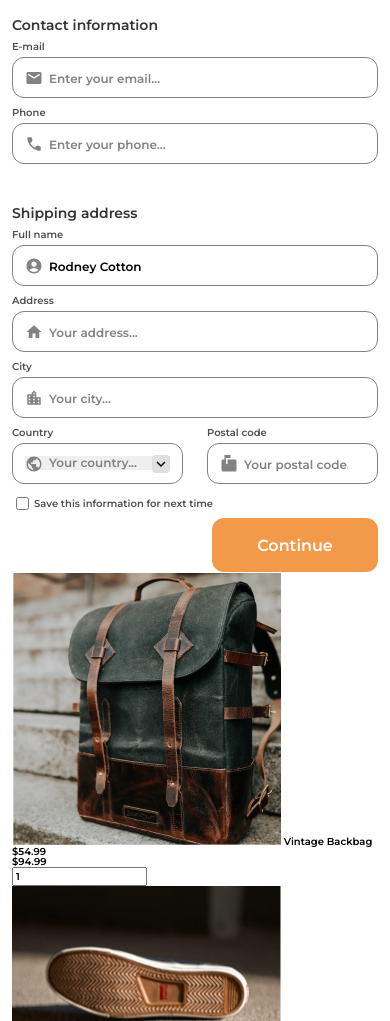
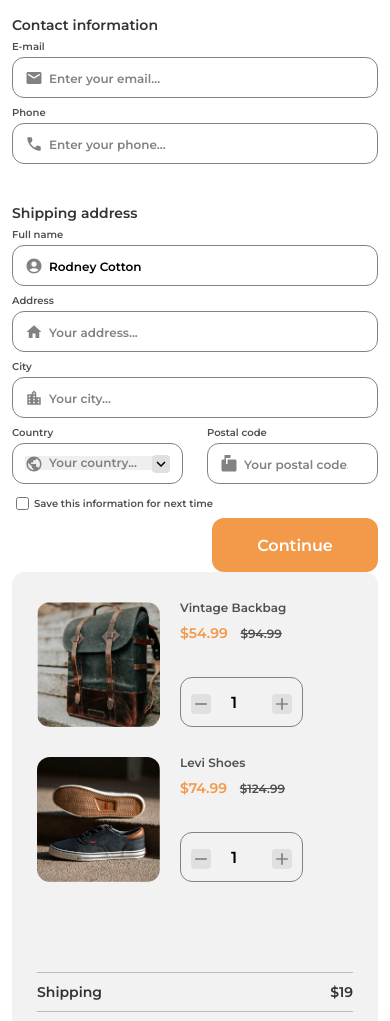
Before and after one commit to diazevedo/checkout-page, a plain HTML site: page index.html in a window 390 px wide. Shown: the part 68-1089 px from the top of the page. Drawn offline with Linux system fonts and the light colour scheme.

Commit message:
checkout component mobile

```diff
--- a/index.html
+++ b/index.html
@@ -30,7 +30,7 @@
   <body>
     <main>
       <h1 class="title__one">Checkout</h1>
-      <div class="form-wrapper">
+      <section class="form-wrapper">
         <form>
           <fieldset class="fieldset">
             <legend class="fieldset__title">Contact information</legend>
@@ -139,33 +139,57 @@
             <button class="btn-submit" type="submit">Continue</button>
           </div>
         </form>
-      </div>
+      </section>
 
       <article>
         <div class="bag_item">
-          <img src="./src/assets/images/photo1.png" alt="bag" />
-          <strong>Vintage Backbag</strong>
-          <p class="price">$54.99</p>
-          <p class="price-total">$94.99</p>
-          <div><input type="number" name="quantity" value="1" /></div>
+          <img
+            class="bag_item__image"
+            src="./src/assets/images/photo1.png"
+            alt="bag"
+          />
+          <div class="bag_item__details">
+            <div class="bag_item__info">
+              <p class="bag_item__name"><strong>Vintage Backbag</strong></p>
+              <p class="bag_item__price">$54.99</p>
+              <p class="bag_item__total">$94.99</p>
+            </div>
+            <div class="bag_item__quantity-wrapper">
+              <button class="icon-button remove">remove</button>
+              <input type="number" name="quantity" value="1" />
+              <button class="icon-button add">add</button>
+            </div>
+          </div>
+        </div>
+        <div class="bag_item">
+          <img
+            class="bag_item__image"
+            src="./src/assets/images/photo2.png"
+            alt="levi shoes"
+          />
+          <div class="bag_item__details">
+            <div class="bag_item__info">
+              <p class="bag_item__name"><strong>Levi Shoes</strong></p>
+              <p class="bag_item__price">$74.99</p>
 
-          <div class="bag_item">
-            <img src="./src/assets/images/photo2.png" alt="levi shoes" />
-            <strong>Levi Shoes</strong>
-            <p class="price">$74.99</p>
-            <p class="price-total">$94.99</p>
-            <div><input type="number" name="quantity" value="1" /></div>
+              <p class="bag_item__total">$124.99</p>
+            </div>
+            <div class="bag_item__quantity-wrapper">
+              <button class="icon-button remove">remove</button>
+              <input type="number" name="quantity" value="1" />
+              <button class="icon-button add">add</button>
+            </div>
           </div>
+        </div>
 
-          <div>
-            <p>Shipping</p>
-            <p>$19</p>
-          </div>
+        <div class="checkout_details">
+          <p class="checkout_details__text">Shipping</p>
+          <p class="checkout_details__text">$19</p>
+        </div>
 
-          <div>
-            <p>Total</p>
-            <p>$148.98</p>
-          </div>
+        <div class="checkout_details">
+          <p class="checkout_details__text">Total</p>
+          <p class="checkout_details__text">$148.98</p>
         </div>
       </article>
     </main>
--- a/src/styles/base.css
+++ b/src/styles/base.css
@@ -38,6 +38,11 @@ input {
   outline: none;
 }
 
+input {
+  background-color: transparent;
+  border: none;
+}
+
 a,
 button {
   cursor: pointer;
--- /dev/null
+++ b/src/styles/components/bag_item.css
@@ -0,0 +1,106 @@
+article {
+  height: 49rem;
+  padding: 3rem 2.5rem 1.5rem;
+  background-color: var(--gray-5);
+  border-radius: var(--border-radius-images);
+}
+
+.bag_item {
+  width: 100%;
+  height: 12.5rem;
+  display: flex;
+}
+
+.bag_item:first-child {
+  margin-bottom: 3rem;
+}
+
+.bag_item__image {
+  height: 100%;
+  width: 12.3rem;
+  object-fit: fill;
+  border-radius: var(--border-radius-images);
+  margin-right: 2rem;
+}
+
+.bag_item__details {
+  display: flex;
+  flex-direction: column;
+  justify-content: space-between;
+}
+
+.bag_item__name {
+  font-size: var(--text-sm);
+  color: var(--gray-1);
+  font-weight: 600;
+
+  margin-bottom: 1.2rem;
+}
+
+.bag_item__price {
+  font-size: var(--text-md);
+  color: var(--orange-1);
+  display: inline-block;
+}
+
+.bag_item__total {
+  text-decoration-line: line-through;
+  font-size: var(--text-sm);
+  color: var(--gray-1);
+  margin-left: 1rem;
+  display: inline-block;
+}
+
+.bag_item__quantity-wrapper {
+  display: flex;
+  justify-content: space-between;
+  width: 12.3rem;
+  height: 5rem;
+  border-radius: var(--border-radius-default);
+  border: var(--gray-4) 1px solid;
+  padding: 1.6rem 1rem;
+}
+
+.icon-button {
+  text-indent: -9999px;
+  background-color: #e0e0e0;
+  border-radius: var(--border-radius-icon);
+  width: 2rem;
+  height: 2rem;
+
+  background-size: 2rem;
+  background-repeat: no-repeat;
+
+  -webkit-tap-highlight-color: rgba(0, 0, 0, 0.1);
+}
+
+.remove {
+  background-image: url(../../assets/images/remove.svg);
+}
+
+.add {
+  background-image: url(../../assets/images/add.svg);
+}
+
+.bag_item__quantity-wrapper > input {
+  font-size: var(--text-mdx);
+  text-align: center;
+  width: 4rem;
+}
+
+.checkout_details {
+  display: flex;
+  justify-content: space-between;
+
+  border-top: var(--gray-6) 1px solid;
+  padding: var(--space-xs) 0;
+}
+
+article .checkout_details:nth-child(3) {
+  margin-top: 9rem;
+}
+
+.checkout_details__text {
+  font-size: var(--text-md);
+  color: var(--gray-2);
+}
--- a/src/styles/parts/main.css
+++ b/src/styles/parts/main.css
@@ -3,3 +3,4 @@
 @import "../components/fieldset.css";
 @import "../components/input.css";
 @import "../components/button.css";
+@import "../components/bag_item.css";
```
